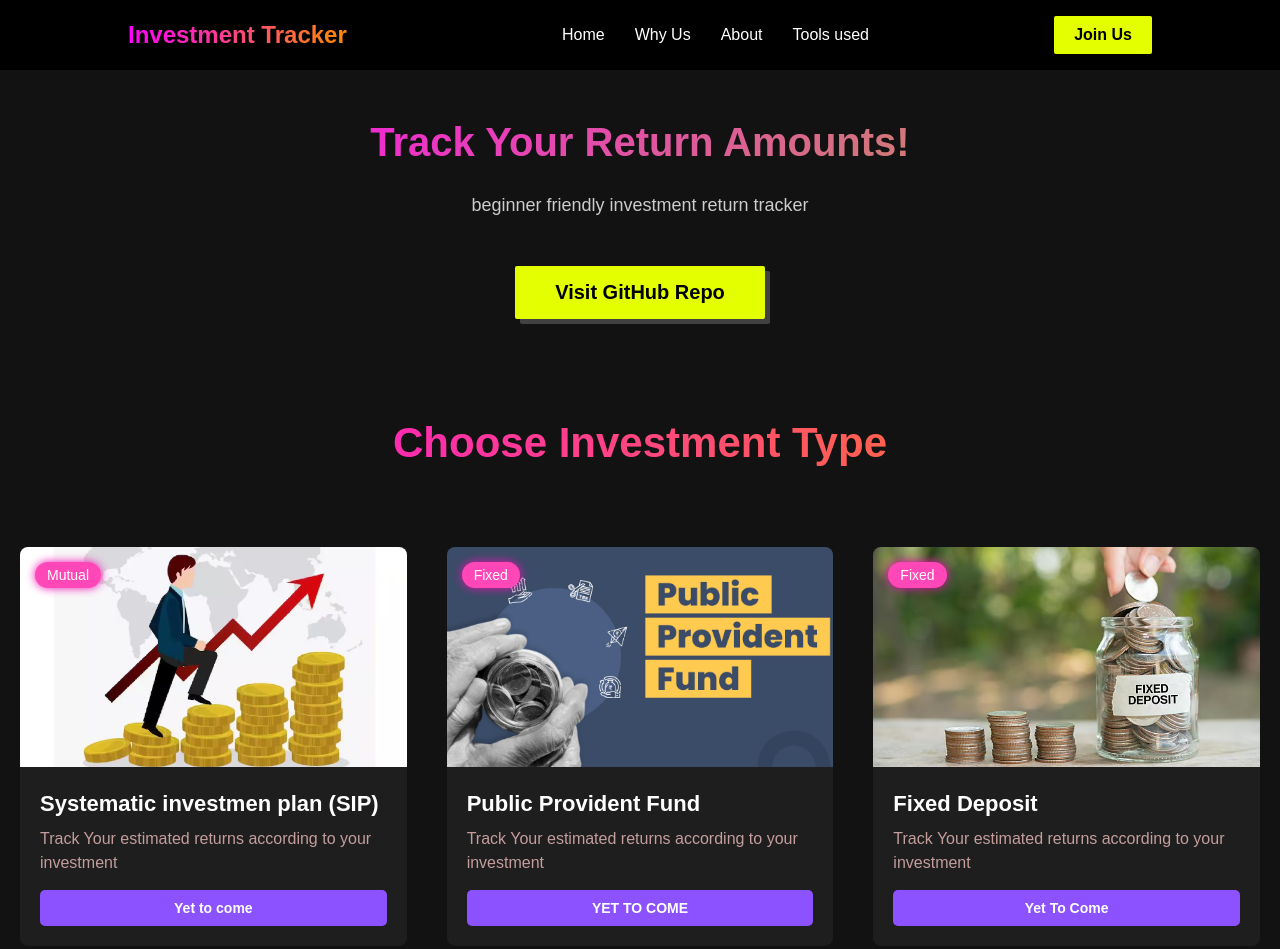
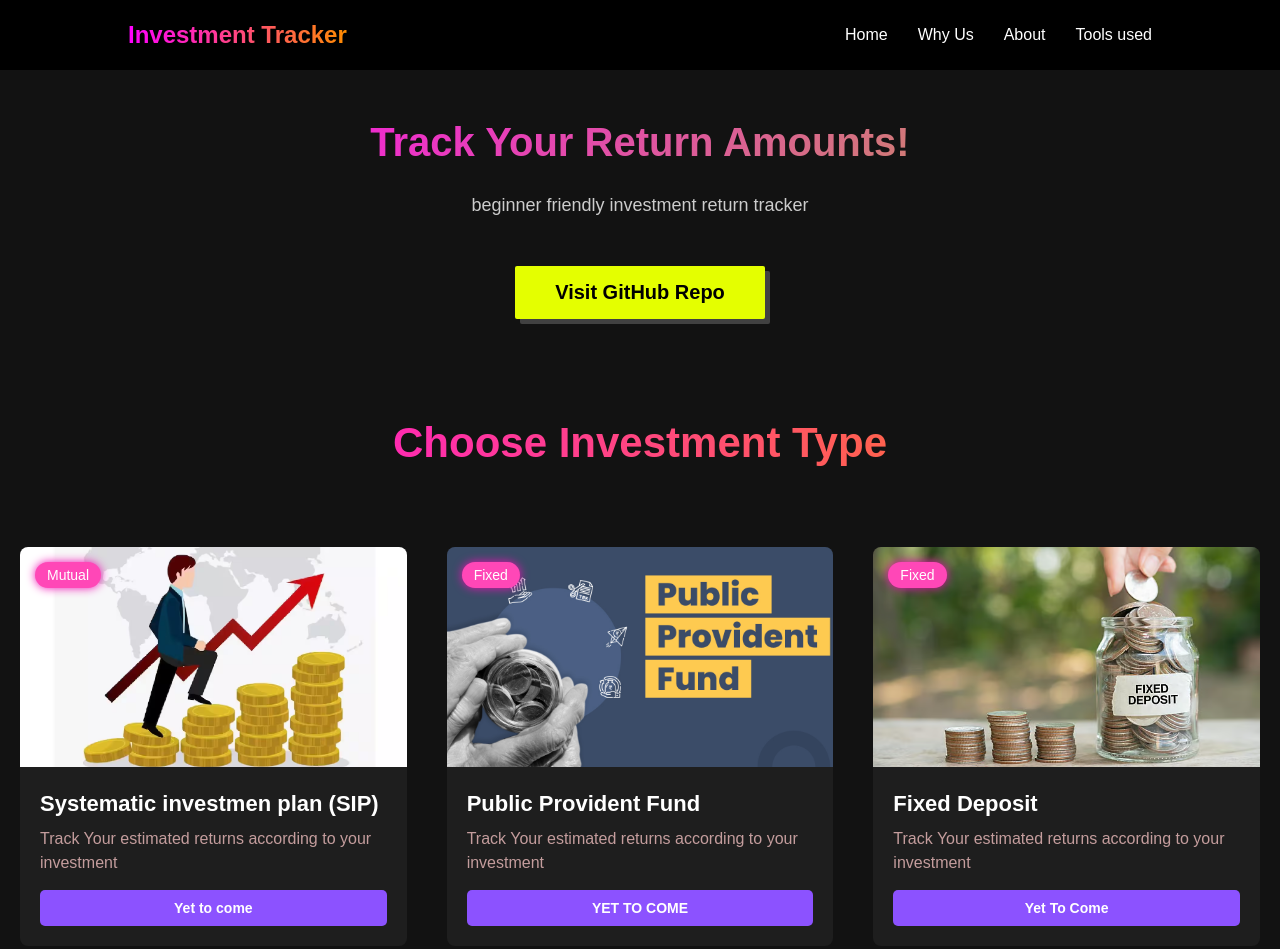
Before and after one commit to Dharun-2k7/ReturnTracker, a plain HTML site: page index.html in a window 1280 px wide. Shown: the top 949 px of the page. Drawn offline with Linux system fonts and the light colour scheme.

Commit message:
updated CSS

```diff
--- a/index.html
+++ b/index.html
@@ -17,7 +17,6 @@
                 <li><a href="#">Tools used</a></li>
             </ul>
         </nav>
-        <a href="#" class="join-btn">Join Us</a>
     </header>
 
     <div class="main-content">
--- a/styles.css
+++ b/styles.css
@@ -58,24 +58,6 @@
             background-clip: text;
         }
 
-        .join-btn {
-            background-color: #e4ff00;
-            color: #000;
-            padding: 10px 20px;
-            text-decoration: none;
-            font-weight: bold;
-            border-radius: 2px;
-            box-shadow: 5px 5px 0px rgba(0, 0, 0, 0.2);
-        }
-        .join-btn:hover {
-             background: linear-gradient(to right, #ff00ff, #ff8c00);
-             -webkit-text-fill-color: transparent;
-             -webkit-background-clip: text;
-            background-clip: text;
-             border: 2px solid #ff8c00;
-            box-shadow: 0 0 40px #c62525
-
-        }
 
         .main-content {
             text-align: center;
@@ -143,7 +125,12 @@
         }
 
         .cta-button:hover {
-            transform: translateY(-5px);
+            background: linear-gradient(to right, #ff00ff, #ff8c00);
+             -webkit-text-fill-color: transparent;
+             -webkit-background-clip: text;
+            background-clip: text;
+             border: 2px solid #ff8c00;
+            box-shadow: 0 0 40px #c62525
 
         }
 
```
